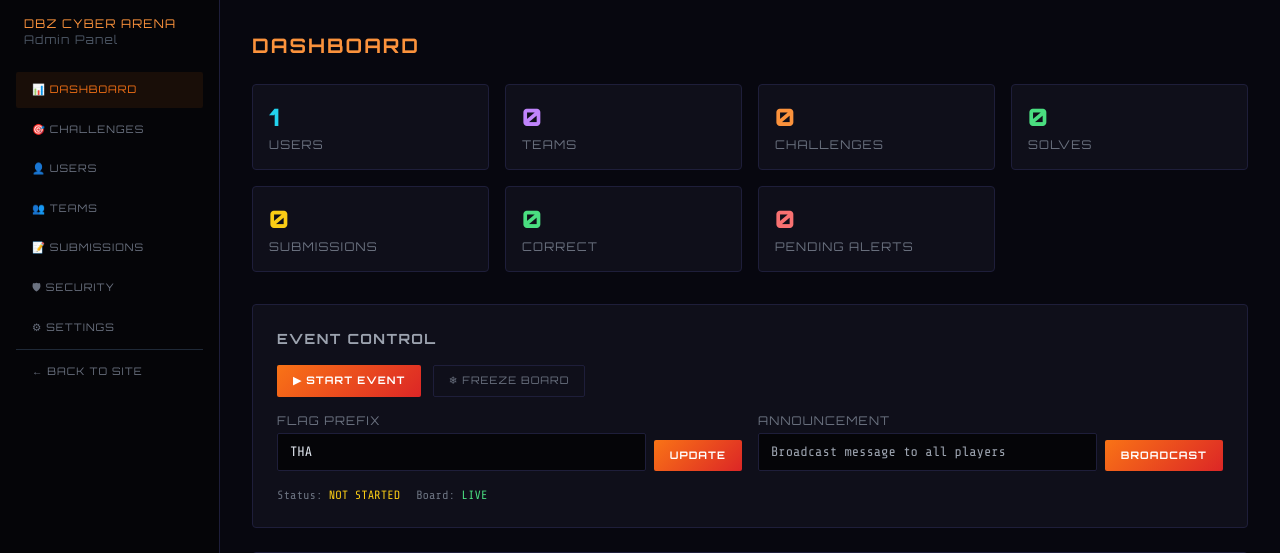
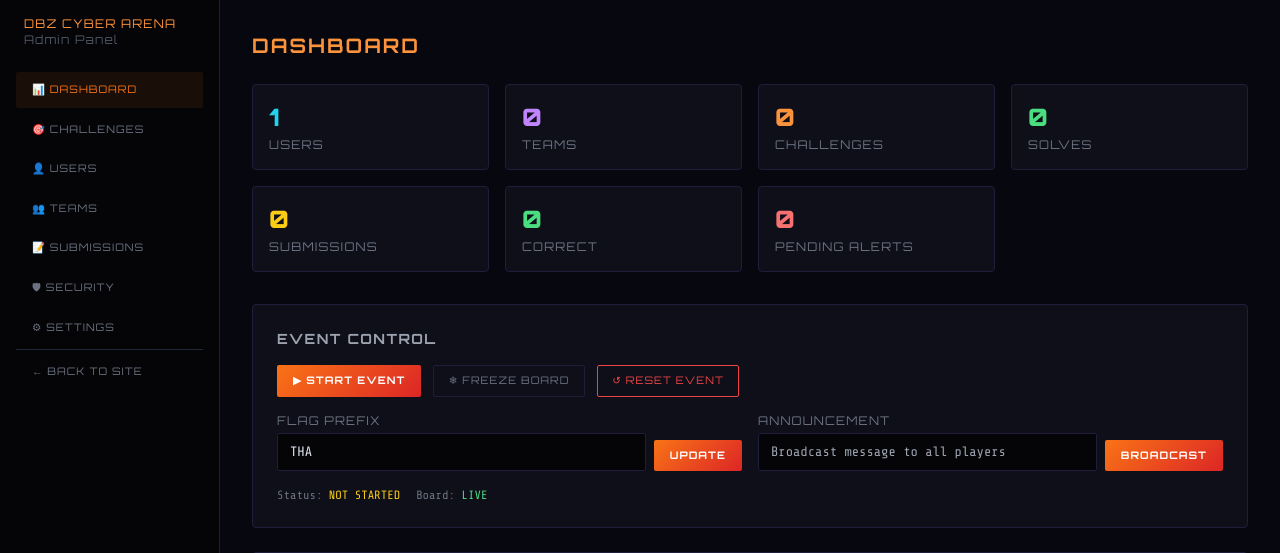
Before and after one commit to onlygoku/dbz-cyber-arena, a Flask app: page /admin/ in a window 1280 px wide. Shown: the top 553 px of the page. Run offline with Flask 3, Linux system fonts and the light colour scheme; a user stored in the database is signed in; data comes from the database, SQL or seed files in the repository; data that the repository does not hold is empty; some libraries are stand-ins or nearby versions.

Commit message:
fix: event reset button, file delete redirect, challenge form UI

```diff
--- a/app/routes/admin.py
+++ b/app/routes/admin.py
@@ -125,6 +125,13 @@ def event_control():
         msg = request.form.get('announcement', '').strip()
         state.announcement = msg or None
         flash('Announcement updated.', 'success')
+    elif action == 'reset':
+        state.is_started = False
+        state.is_ended   = False
+        state.is_frozen  = False
+        state.start_time = None
+        state.end_time   = None
+        flash('Event reset.', 'warning')
 
     db.session.commit()
     flush_cache()
@@ -311,10 +318,10 @@ def challenge_edit(chal_id):
     return render_template('admin/challenge_form.html', challenge=ch)
 
 
-@admin_bp.route('/challenges/<int:chal_id>/delete-file', methods=['POST'])
+@admin_bp.route('/challenges/<int:chal_id>/delete-file', methods=['POST', 'GET'])
 def challenge_delete_file(chal_id):
     ch = Challenge.query.get_or_404(chal_id)
-    filename = request.form.get('filename', '')
+    filename = request.form.get('filename') or request.args.get('filename', '')
     if filename and ch.files_json:
         files = json.loads(ch.files_json)
         files = [f for f in files if f['name'] != filename]
--- a/app/templates/admin/dashboard.html
+++ b/app/templates/admin/dashboard.html
@@ -38,6 +38,13 @@
       <input type="hidden" name="action" value="{{ 'unfreeze' if state.is_frozen else 'freeze' }}"/>
       <button type="submit" class="btn-ghost">
         {{ '❄ Unfreeze Board' if state.is_frozen else '❄ Freeze Board' }}
+      </button>
+    </form>
+    <form method="POST" action="{{ url_for('admin.event_control') }}" class="inline"
+      onsubmit="return confirm('Reset event? This will clear start/end times.')">
+      <input type="hidden" name="action" value="reset"/>
+      <button type="submit" class="btn-ghost" style="border-color:#ef4444;color:#ef4444;">
+        ↺ Reset Event
       </button>
     </form>
   </div>
```
Also changed, not shown: app/templates/admin/challenge_form.html (+5 -7 lines).
